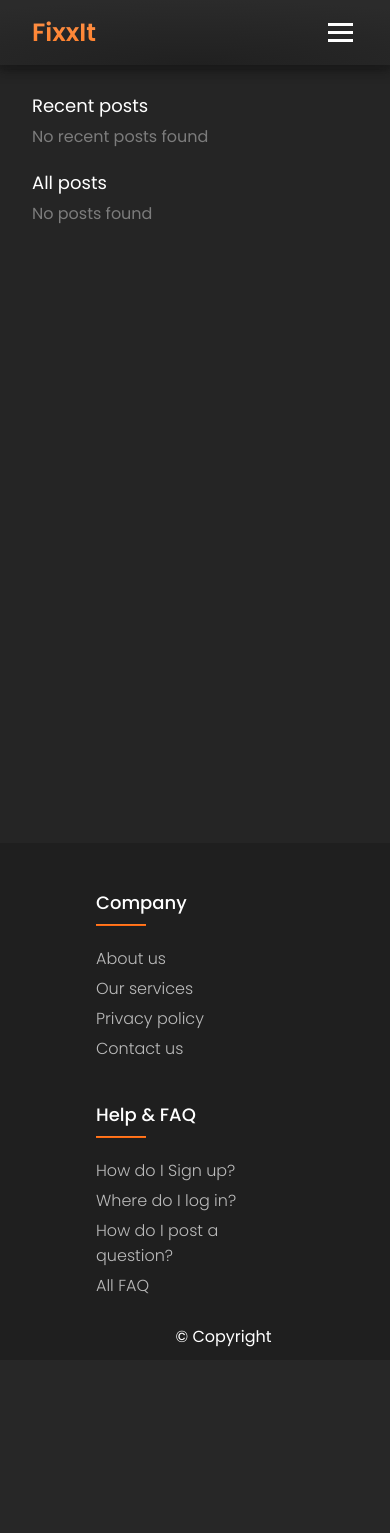
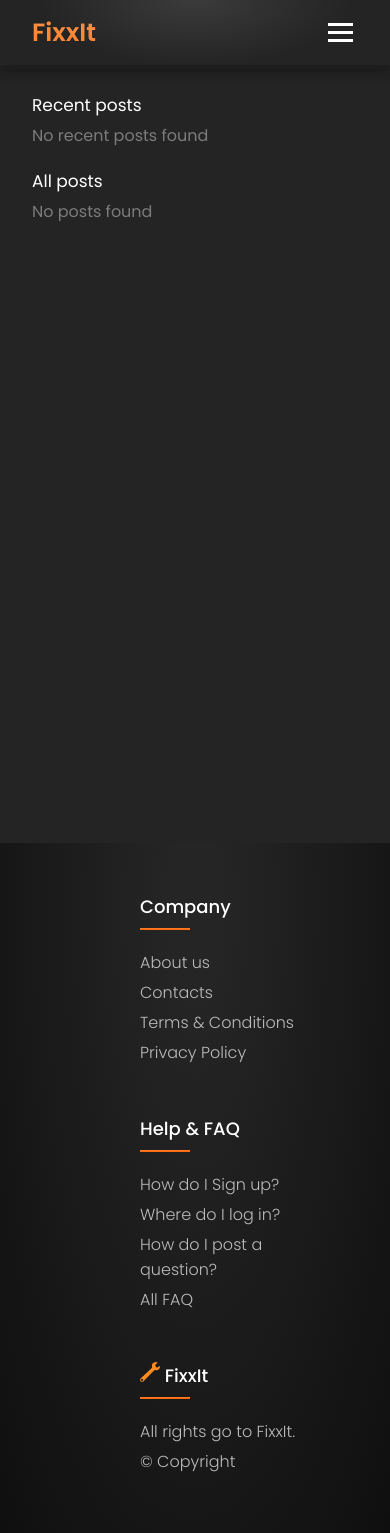
Before and after one commit to S0m3randomguy/projekt, a Django app: page / in a window 390 px wide. Before the commit the page ends 1347 px from the top, so only its background shows below. Run offline with Django 4.2, Linux system fonts and the light colour scheme.

Commit message:
Added gradients to homepage; fixed footer element positioning; added new column to footer

```diff
--- a/assets/static/css/home/styles.css
+++ b/assets/static/css/home/styles.css
@@ -18,10 +18,10 @@ nav {
 	justify-content: space-between;
 	align-items: center;
   background: radial-gradient(
-    100% 100% at 50% bottom,
-    #202020, #2b2b2b
+    40% 100% at 50% top,
+    #3b3b3b, #242424
     );
-  box-shadow: 0 0 10px #141414e3;
+  box-shadow: 0 0 13px #1d1d1d;
 	color: #FFF;
 	padding: 1rem 2rem;
 }
@@ -258,7 +258,7 @@ span {
 /* CONTENT */
 main{
   position: relative;
-  background: #252525;
+  background-color: #242424;
   min-height: 92.8vh;
   top: 60px;
   left: 0px;
@@ -274,11 +274,12 @@ main a {
 }
 
 main .title {
-  font-size: 18px;
+  font-size: 17px;
   margin-bottom: 5px;
 }
 
 main .response {
+  font-size: 16px;
   margin-bottom: 20px;
 }
 
@@ -289,8 +290,12 @@ main .recent-posts .response, main .all-posts .response {
 
 /* FOOTER */
 footer{
-  background-color: #1f1f1f;
-  padding: 6rem 5rem 5rem 5rem;
+  position: relative;
+  background-image: radial-gradient(at 50% 125px,
+  #252525 10%,
+  #0f0f0f 100%);
+  box-shadow: 0 0 #000;
+  height: 350px;
   display: flex;
   align-items: center;
   justify-content: center;
@@ -306,7 +311,10 @@ ul{
 }
 
 .footer-col{
-  margin: 0 5rem;
+  margin-top: 50px;
+  padding-left: 6rem;
+  padding-right: 6rem;
+  width: 410px;
 }
 
 .footer-col h4{
@@ -347,36 +355,9 @@ ul{
 	padding-left: 8px;
 }
 
-footer .copyright {
-  position: absolute;
-  left: 45%;
-  margin-top: 130px;
+.icon {
+  width: 20px;
 }
-
-footer .copyright a {
-  color: #fff;
-}
-
-@media(max-width:791px) {
-  footer .copyright {
-    margin-top: 220px;
-  }
-  .footer-col {
-    margin: 10px 5rem;
-  }
-}
-@media(max-width:331px) {
-  footer .copyright {
-    margin-top: 240px;
-    left: 30%;
-  }
-}
-@media(max-width:293px) {
-  footer .copyright {
-    margin-top: 290px;
-  }
-}
-
 
 /* MOBILE MENU */
 .mobile-menu {
@@ -486,18 +467,9 @@ footer .copyright a {
   font-size: 18px;
 }
 
-/* Responsiveness */
-@media(max-width: 767px){
-  .footer-col {
-    width: 50%;
-    margin-bottom: 30px;
-  }
-}
-
+/* SITE RESPONSIVENESS */
+/* Show mobile or tablet menu*/
 @media(max-width: 570px){
-  .footer-col {
-    width: 100%;
-  }
   .navigation-left .navbar-items a, .dropdown .drop-btn {
     display: none;
   }
@@ -510,10 +482,6 @@ footer .copyright a {
 
   .mobile-menu {
     display: flex;
-  }
-
-  footer {
-    padding: 6rem 1rem 2rem 1rem;
   }
 }
 
@@ -532,3 +500,31 @@ footer .copyright a {
     display: none;
   }
 }
+
+/* Footer responsiveness*/
+@media(max-width: 1230px) {
+  .footer-col {
+    padding-left: 5rem;
+    padding-right: 5rem;
+    width: 330px;
+  }
+}
+
+@media(max-width: 991px) {
+  .footer-col {
+    padding-left: 5rem;
+    padding-right: 2rem;
+    width: 270px;
+  }
+}
+
+@media(max-width: 810px) {
+  .row {
+    display: inline-block;
+  }
+
+  footer {
+    height: 750px;
+    padding: 0;
+  }
+}
--- a/templates/home/main.html
+++ b/templates/home/main.html
@@ -156,9 +156,9 @@
 
           <ul>
             <li><a href="#">About us</a></li>
-            <li><a href="#">Our services</a></li>
-            <li><a href="#">Privacy policy</a></li>
-            <li><a href="#">Contact us</a></li>
+            <li><a href="#">Contacts</a></li>
+            <li><a href="#">Terms & Conditions</a></li>
+            <li><a href="#">Privacy Policy</a></li>
           </ul>
 
         </div>
@@ -174,11 +174,18 @@
           </ul>
 
         </div>
-      </div>
 
-      <div class="row">
-        <div class="copyright">
-          <a>© Copyright</a>
+        <div class="footer-col">
+          <h4>
+            <img src="{% static 'images/wrench.ico' %}" class="icon">
+            FixxIt
+          </h4>
+
+          <ul>
+            <li><a> All rights go to FixxIt.</a></li>
+            <li><a>© Copyright</a></li>
+          </ul>
+
         </div>
       </div>
 
```
